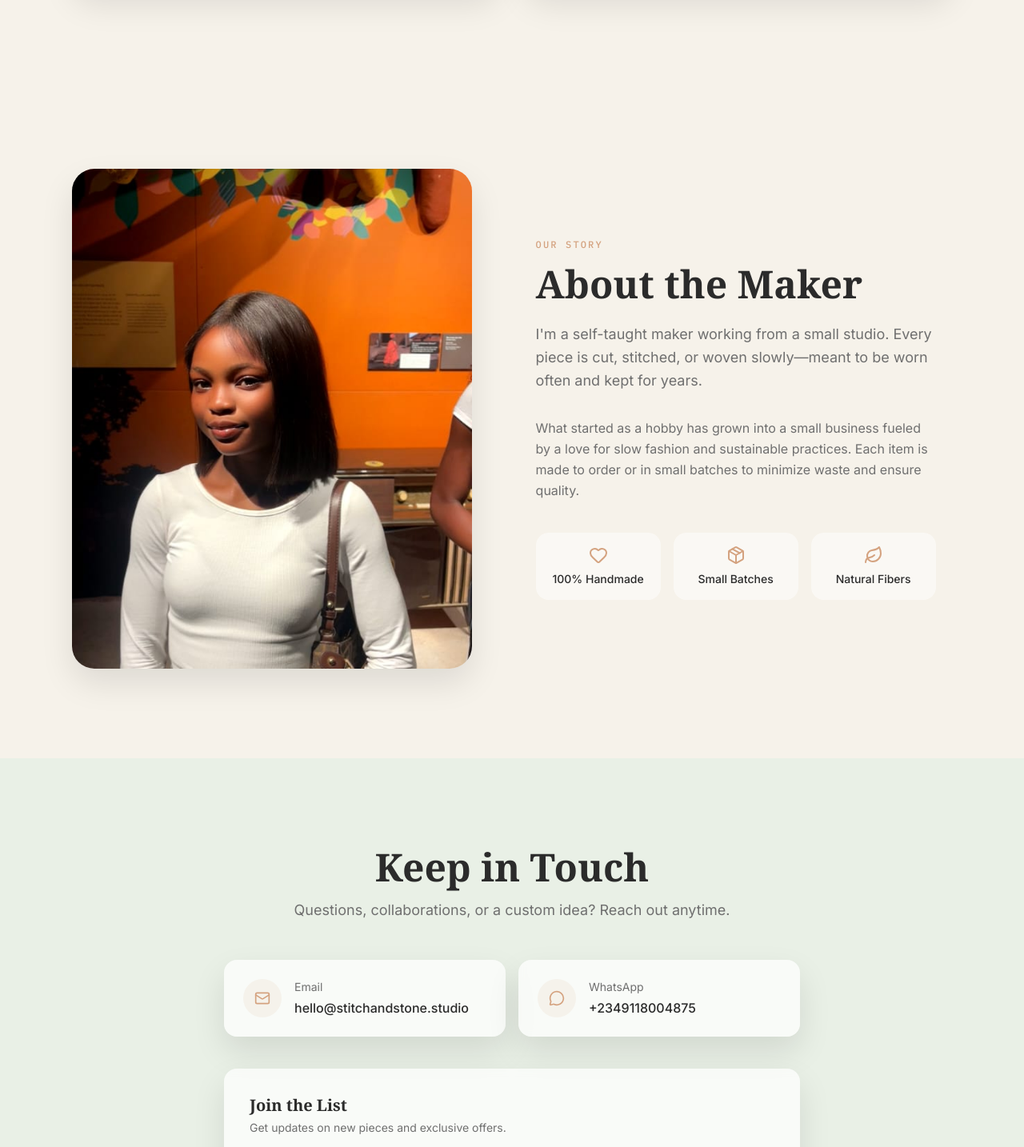
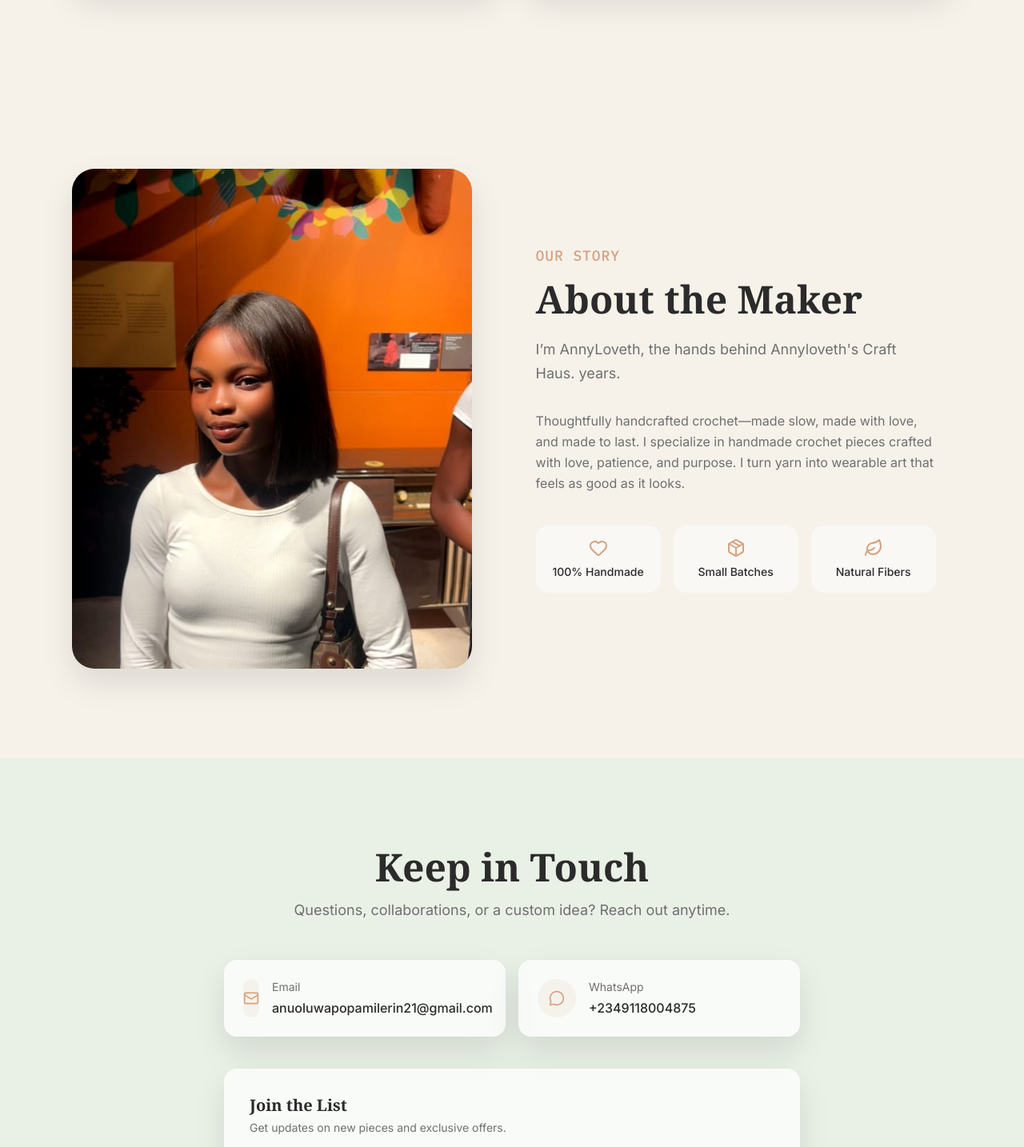
Before and after one commit to AirneyxTech/annyloveths-stitches, a React (Vite) app: page / in a window 1280 px wide. Shown: the part 9607-11041 px from the top of the page at 80% size. Built offline with nearby package versions, Linux system fonts and the light colour scheme.

Commit message:
Complete site with 40 products and images

```diff
--- a/src/sections/About.tsx
+++ b/src/sections/About.tsx
@@ -55,17 +55,19 @@ export default function About() {
               isVisible ? 'opacity-100 translate-x-0' : 'opacity-0 translate-x-10'
             }`}
           >
-            <span className="font-mono-label text-[#D4A27F] mb-4 block">
-              Our Story
-            </span>
+            <span className="font-mono-label text-lg text-[#D4A27F] mb-4 block uppercase tracking-wider">
+  Our Story
+</span>
             <h2 className="font-serif text-4xl lg:text-5xl text-[#2B2B2B] font-semibold mb-6">
               About the Maker
             </h2>
             <p className="text-[#6F6F6F] text-lg leading-relaxed mb-8">
-              I'm a self-taught maker working from a small studio. Every piece is cut, stitched, or woven slowly—meant to be worn often and kept for years.
+              I’m AnnyLoveth, the hands behind Annyloveth's Craft Haus. years.
             </p>
             <p className="text-[#6F6F6F] leading-relaxed mb-10">
-              What started as a hobby has grown into a small business fueled by a love for slow fashion and sustainable practices. Each item is made to order or in small batches to minimize waste and ensure quality.
+             Thoughtfully handcrafted crochet—made slow, made with love, and made to last.
+  I specialize in handmade crochet pieces crafted with love, patience, and purpose.
+  I turn yarn into wearable art that feels as good as it looks.
             </p>
 
             {/* Stats */}
--- a/src/sections/Contact.tsx
+++ b/src/sections/Contact.tsx
@@ -37,7 +37,7 @@ export default function Contact() {
   };
 
   const handleEmailClick = () => {
-    window.location.href = 'mailto:hello@stitchandstone.studio';
+    window.location.href = 'mailto:anuoluwapopamilerin21@gmail.com';
   };
 
   const handleWhatsAppClick = () => {
@@ -83,7 +83,7 @@ export default function Contact() {
               </div>
               <div>
                 <span className="block text-sm text-[#6F6F6F] mb-1">Email</span>
-                <span className="font-medium text-[#2B2B2B]">hello@stitchandstone.studio</span>
+                <span className="font-medium text-[#2B2B2B]">anuoluwapopamilerin21@gmail.com</span>
               </div>
             </button>
 
@@ -156,11 +156,9 @@ export default function Contact() {
               </p>
               <div className="flex items-center gap-4">
                <a
-                  href="#"
-                  onClick={(e) => {
-                    e.preventDefault();
-                    window.open('https://instagram.com', '_blank');
-                  }}
+  href="https://www.instagram.com/annyloveth_crochet?igsh=MWp3ZWdrZnZqOW45dg=="
+  target="_blank"
+  rel="noopener noreferrer"
   className="p-2 hover:bg-[#2B2B2B]/5 rounded-full transition-colors"
   aria-label="Instagram"
 >
```
Also changed, not shown: public/images/waistbeads-1.jpg.jpg, public/images/waistbeads-3.jpg.jpg. Lines whose indentation alone changed are shown as unchanged.
